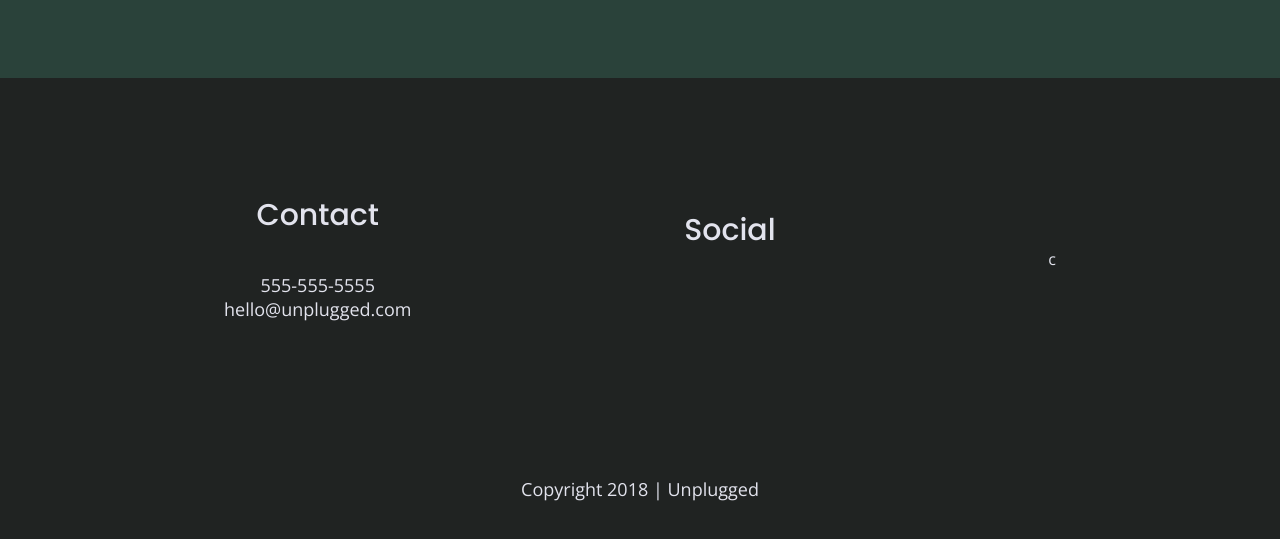
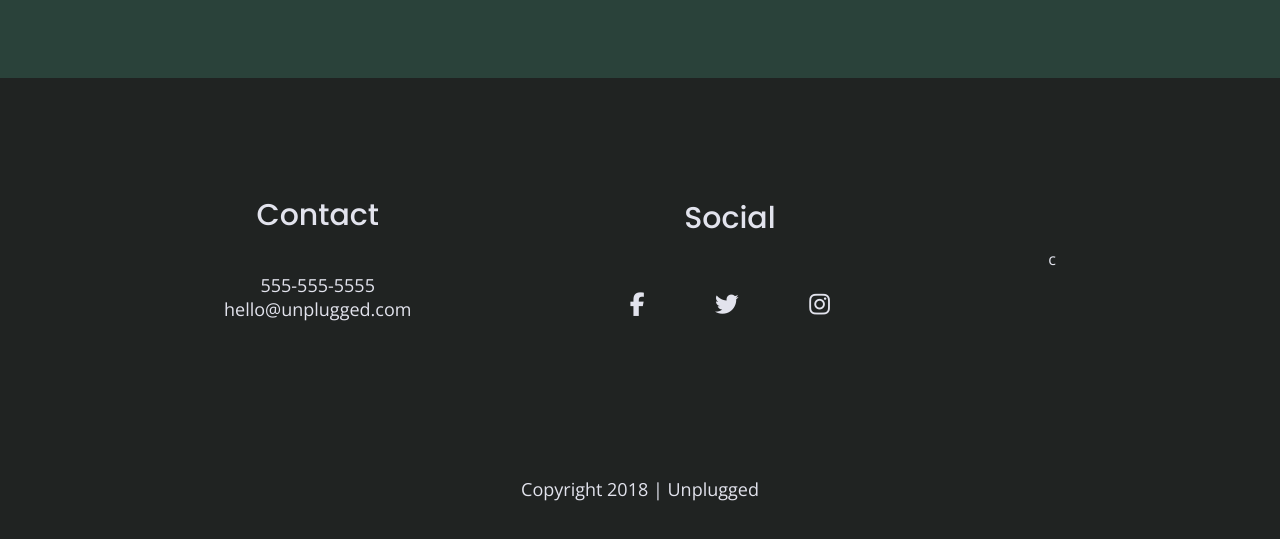
Before and after one commit to Sillyquack/unplugged-retreat, a website built with Parcel: page index.html in a window 1280 px wide. Shown: the part 2209-2748 px from the top of the page. Built offline with nearby package versions, Linux system fonts and the light colour scheme.

Commit message:
Added icons to footer sections

```diff
--- a/css/main.css
+++ b/css/main.css
@@ -224,6 +224,10 @@ footer .social-icons {
   display: flex;
   justify-content: space-around;
   align-items: center;
+}
+
+footer .social-icons p i {
+  font-size: 1.3125em;
 }
 
 footer .social-icons p {
@@ -645,6 +649,11 @@ footer .p {
   line-height: 1.285em;
 }
 
+footer .social-icons {
+  width: 12.5em;
+  justify-content: space-between;
+}
+
   /* About Page */
 
   .mission-content {
--- a/index.html
+++ b/index.html
@@ -162,13 +162,13 @@
           <h4>Social</h4>
           <div class="social-icons">
             <p>
-              <a href="https://www.facebook.com/Skillcrush/" target="_blank"></a>
+              <a href="https://www.facebook.com/Skillcrush/" target="_blank"> <i class="fab fa-facebook-f"></i></a>
             </p>
             <p>
-              <a href="https://twitter.com/Skillcrush" target="_blank"></a>
+              <a href="https://twitter.com/Skillcrush" target="_blank"> <i class="fab fa-twitter"></i></a>
             </p>
             <p>
-              <a href="https://www.instagram.com/skillcrush/" target="_blank"></a>
+              <a href="https://www.instagram.com/skillcrush/" target="_blank"> <i class="fab fa-instagram"></i></a>
             </p>
           </div>
         </div>c
```
Also changed, not shown: about/index.html (+3 -3 lines), faq/index.html (+3 -3 lines).
